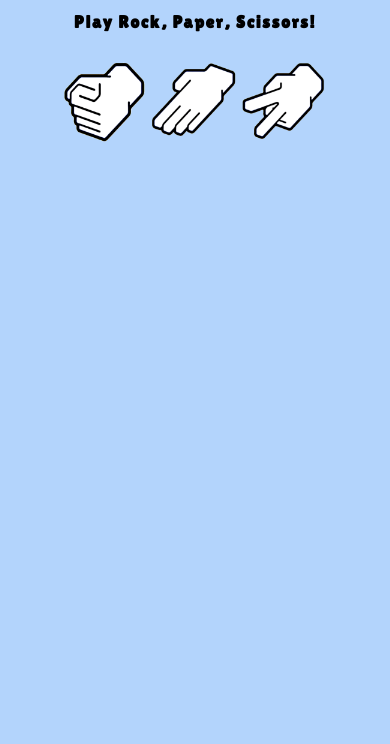
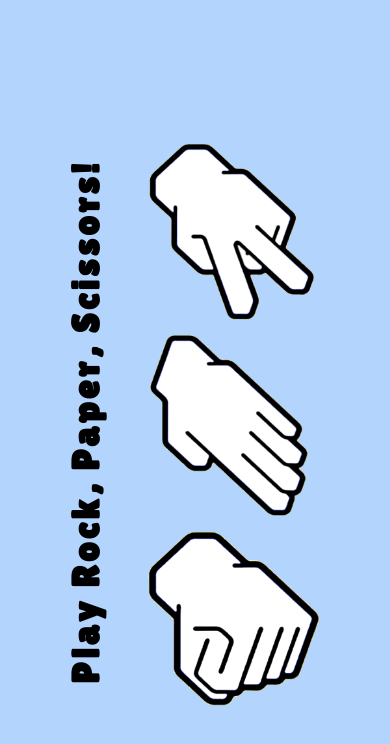
Before and after one commit to darioscattolini/rockpaperscissors, a plain HTML site: page index.html in a window 390 px wide. Drawn offline with Linux system fonts and the light colour scheme.

Commit message:
added wrapper to index.html and expanded styles.css to fix landscape mode for mobile

```diff
--- a/css/styles.css
+++ b/css/styles.css
@@ -1,6 +1,15 @@
+* {
+  margin: 0;
+  padding: 0;
+}
+
 body {
   background-color: #b3d4fc;
   font-family: 'Lilita One';
+  height: 100vh;
+  display: flex;
+  justify-content: center;
+  align-items: center;
 }
 
 h1 {
@@ -93,3 +102,37 @@ h1 {
   text-align: center;
   font-size: 3vw;
 }
+
+@media screen and (min-width: 300px) and (max-width: 767px) and (orientation: portrait) {
+  html {
+    transform: rotate(-90deg);
+    transform-origin: left top;
+    width: 100vh;
+    overflow-x: hidden;
+    position: absolute;
+    top: 100%;
+    left: 0;
+  }
+
+  body {
+    height: 100vw;
+  }
+
+  h1 {
+    font-size: 4.5vh;
+    text-align: center;
+    letter-spacing: 0.4vh;
+  }
+
+  .gameboard, .result {
+    width: 70vh;
+  }
+
+  .result {
+    height: 3vh;
+  }
+
+  #chosestone, #chosepaper, #chosescissors {
+    font-size: 3vh;
+  }
+}
--- a/index.html
+++ b/index.html
@@ -11,6 +11,9 @@
 </head>
 
 <body>
+
+  <div class="wrapper">
+
     <h1>Play Rock, Paper, Scissors!</h1>
 
     <div class="result">
@@ -25,6 +28,8 @@
       <div id="scissors" class="scissors"></div>
     </div>
 
+  </div>
+
   <script src="js/main.js"></script>
 
 </body>
```
Lines whose indentation alone changed are shown as unchanged.
